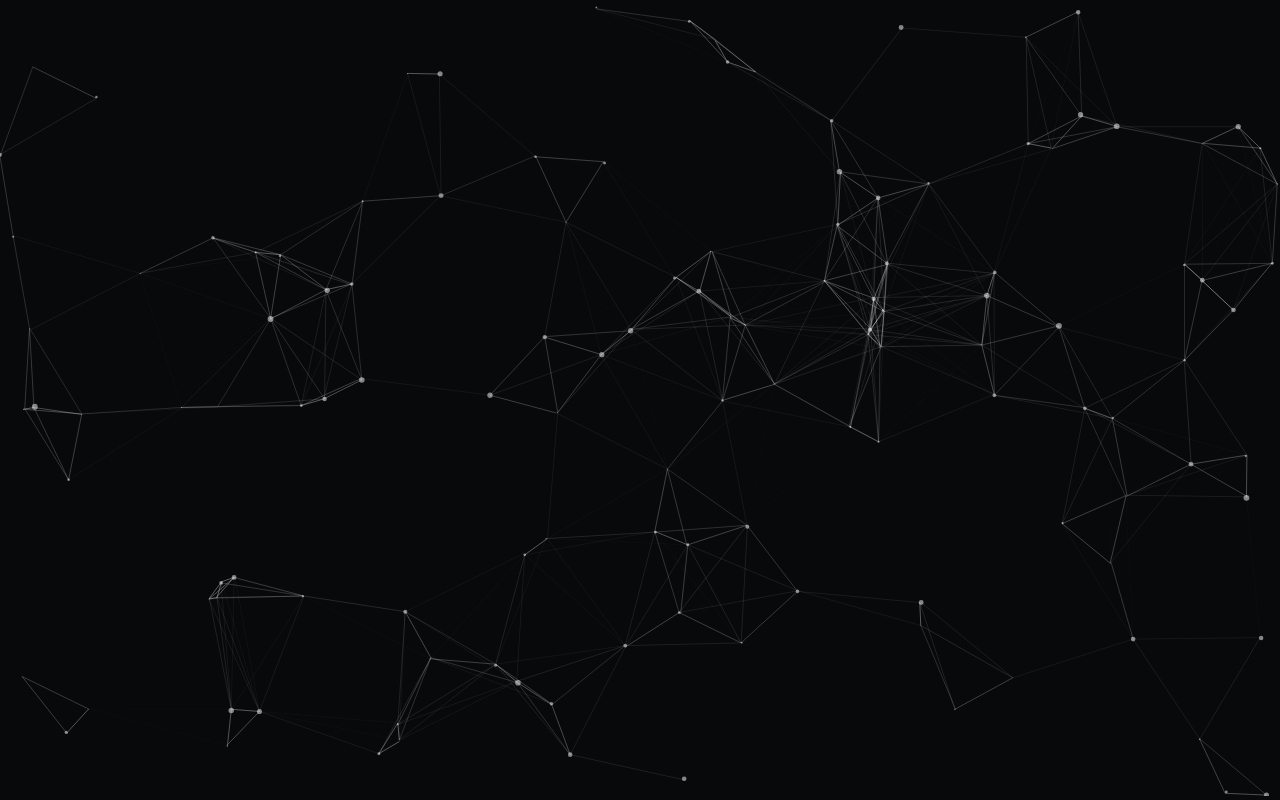
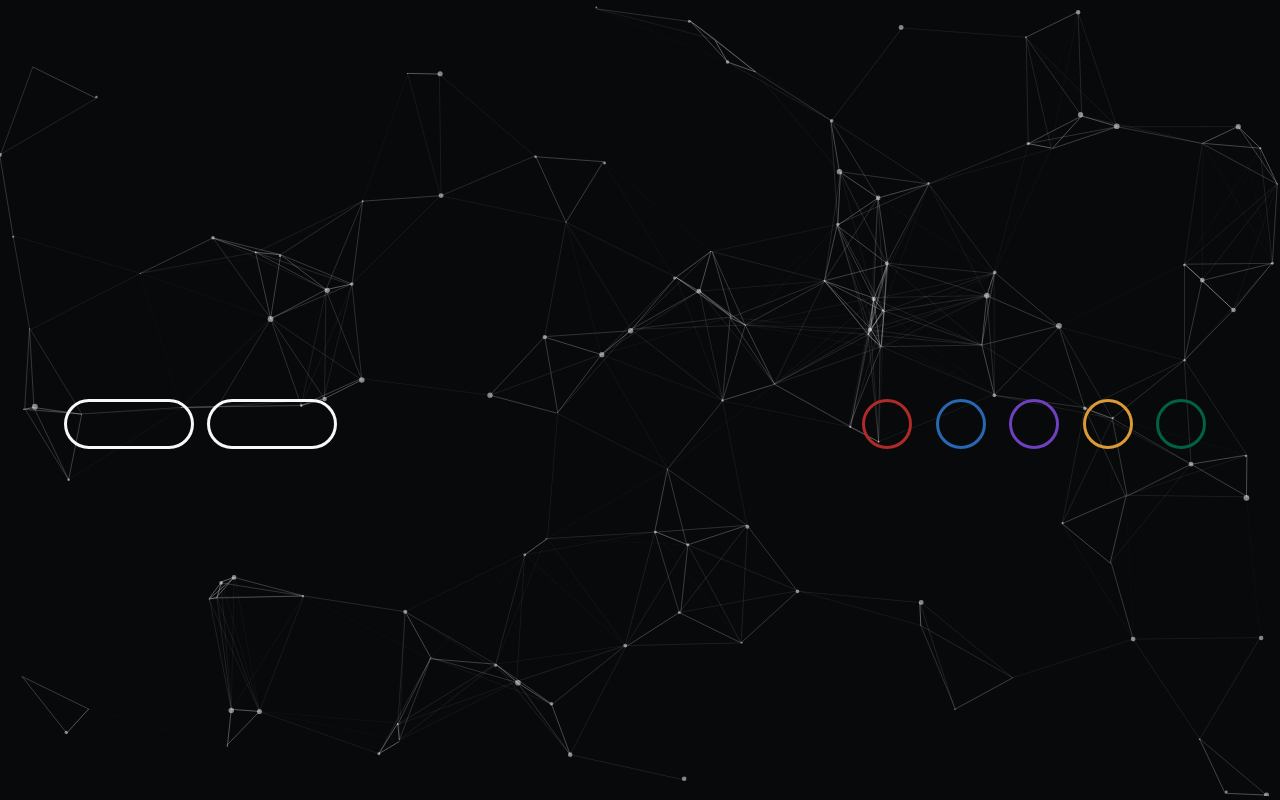
Before and after one commit to kunal-ma/Portfolio, a plain HTML site: page index.html in a window 1280 px wide. Drawn offline with Linux system fonts and the light colour scheme.

Commit message:
feat: add buttons

```diff
--- a/index.html
+++ b/index.html
@@ -40,15 +40,29 @@
             </div>
             <div class="ctn-block ctn-link">
                 <div id="box-left">
-                    <!-- Button 1 : Connect -->
-                    <!-- Button 2 : Resume -->
+                    <button class="btn-long" type="button" id="connectButton">
+                        <!-- Text for Connect button -->
+                    </button>
+                    <button class="btn-long" type="button" id="resumeButton">
+                        <!-- Text for Resume button -->
+                    </button>
                 </div>
                 <div id="box-right">
-                    <!-- Button 1 : Gmail -->
-                    <!-- Button 2 : LinkedIn -->
-                    <!-- Button 3 : GitHub -->
-                    <!-- Button 4 : LeetCode -->
-                    <!-- Button 5 : Gallery -->
+                    <button class="btn-short" type="button" id="gmail" title="Gmail">
+                        <!-- Icon for Gmail -->
+                    </button>
+                    <button class="btn-short" type="button" id="linkedin" title="LinkedIn">
+                        <!-- Icon for LinkedIn -->
+                    </button>
+                    <button class="btn-short" type="button" id="github" title="GitHub">
+                        <!-- Icon for GitHub -->
+                    </button>
+                    <button class="btn-short" type="button" id="leetcode" title="LeetCode">
+                        <!-- Icon for LeetCode -->
+                    </button>
+                    <button class="btn-short" type="button" id="gallery" title="Gallery">
+                        <!-- Icon for Gallery -->
+                    </button>
                 </div>
             </div>
         </div>
--- a/styles/main.css
+++ b/styles/main.css
@@ -108,6 +108,66 @@ body {
     opacity: 0.4;
 }
 
+/* UI Elements */
+
+.btn-long {
+    z-index: 2;
+    position: relative;
+    width: 130px;
+    height: 50px;
+    margin: 0 10px 0 0;
+    color: var(--text-color);
+    background-color: transparent;
+    border: var(--text-color) .2rem solid;
+    border-radius: 50px;
+    font-size: 1rem;
+    font-weight: 550;
+    text-align: center;
+    transition: all .6s ease
+}
+
+.btn-long:hover {
+    border: #3654ff .2em solid;
+    cursor: pointer
+}
+
+.btn-short {
+    display: inline-flex;
+    position: relative;
+    width: 50px;
+    height: 50px;
+    margin: 0 10px;
+    font-size: 18px;
+    flex-direction: column;
+    align-items: center;
+    justify-content: center;
+    background: transparent;
+    border-radius: 50%;
+    cursor: pointer;
+    transition: all .5s ease-out
+}
+
+.btn-short:hover {
+    border: #3654ff .2em solid
+}
+
+#gmail, #linkedin, #github, #leetcode, #gallery {
+    border-width: 0.2em;
+    border-style: solid;
+}
+
+#gmail { border-color: #b02b27; }
+#linkedin { border-color: #2867b2; }
+#github { border-color: #6f40bf; }
+#leetcode { border-color: #dc9a37; }
+#gallery { border-color: #006241; }
+
+#gmail:hover { background-color: #b02b27; }
+#linkedin:hover { background-color: #2867b2; }
+#github:hover { background-color: #6f40bf; }
+#leetcode:hover { background-color: #dc9a37; }
+#gallery:hover { background-color: #006241; }
+
 /* Responsive adjustments */
 
 @media (min-width:1024px) {
```
